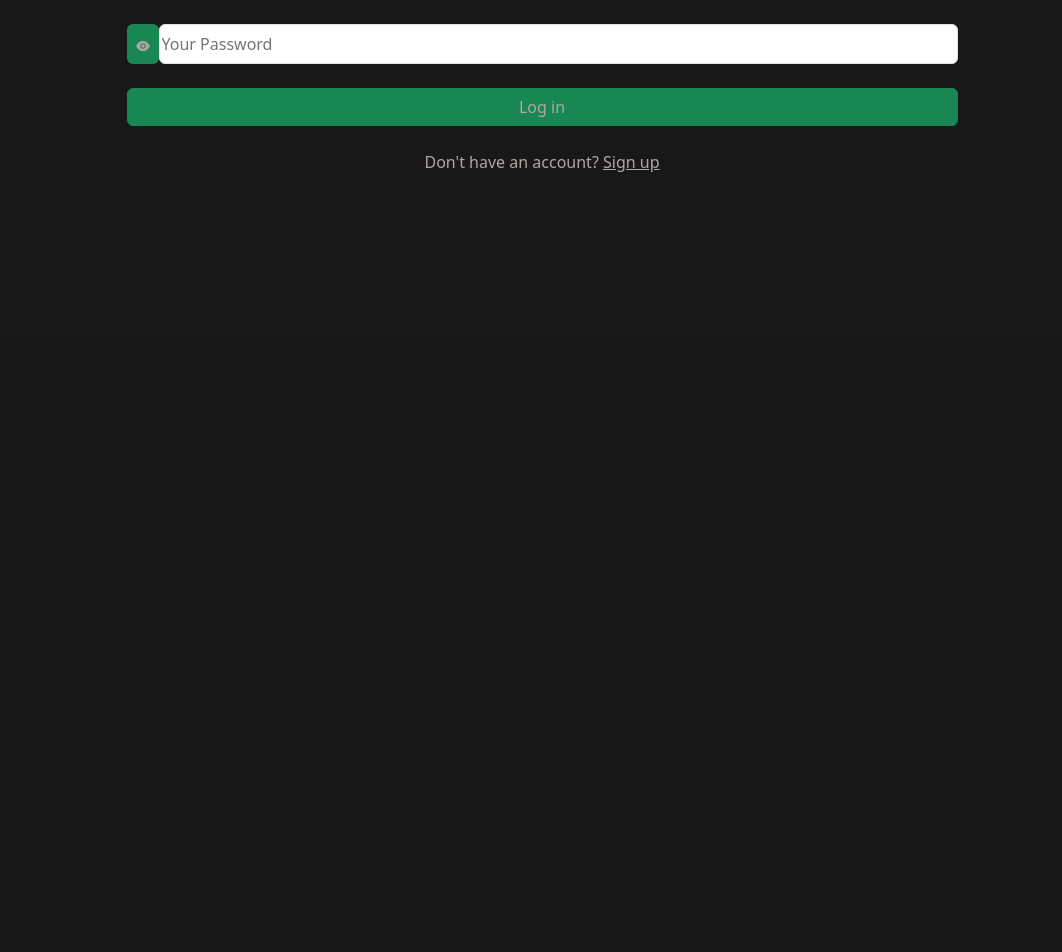
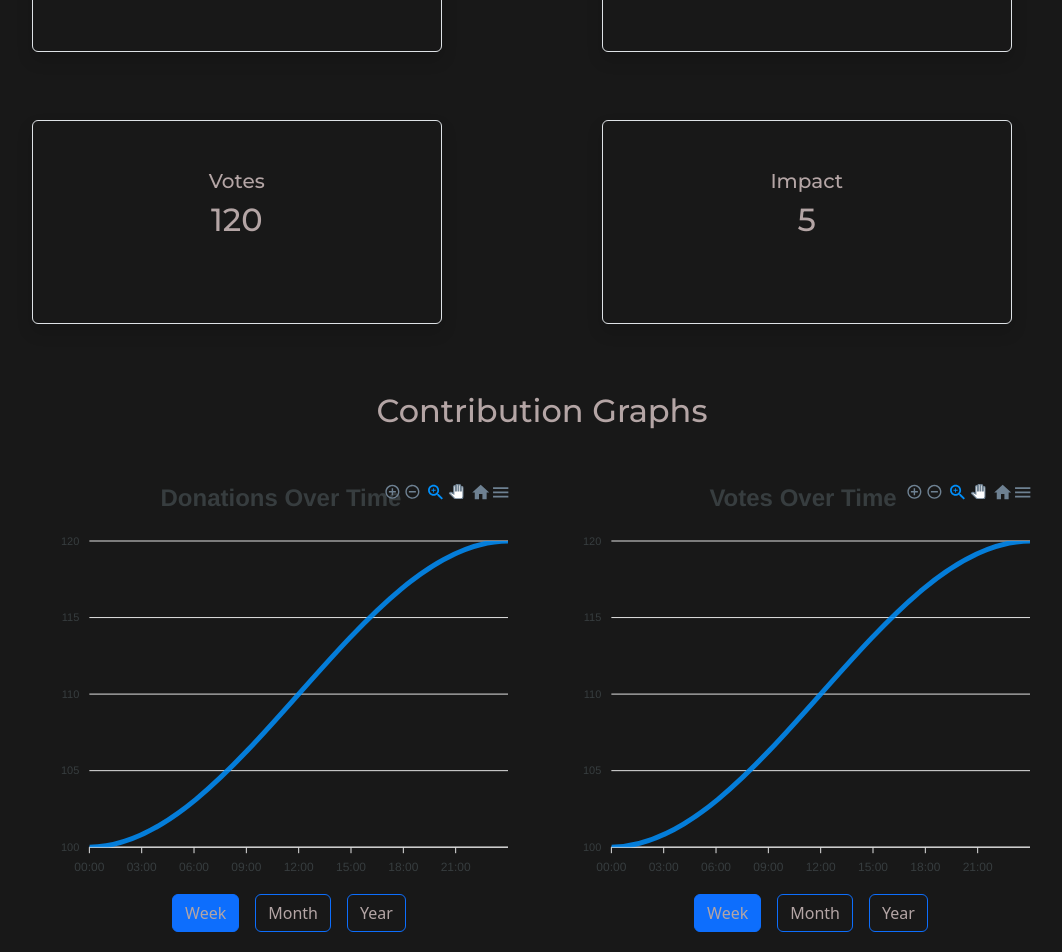
Before and after one commit to fierylion/AidReach_Frontend, a React (Vite) app: page /donor in a window 1280 px wide. Before the commit this address led to /login. Shown: the part 460-1412 px from the top of the page, without its empty margins (98-1160 px from the left). Before the commit the page ends 800 px from the top, so only its background shows below. Built offline with nearby package versions, Linux system fonts and the light colour scheme.

Commit message:
registration part complete

```diff
--- a/package.json
+++ b/package.json
@@ -13,9 +13,11 @@
     "@hookform/resolvers": "^3.2.0",
     "@popperjs/core": "^2.11.8",
     "@react-icons/all-files": "^4.1.0",
+    "apexcharts": "^3.41.1",
     "bootstrap": "^5.3.1",
     "jquery": "^3.7.0",
     "react": "^18.2.0",
+    "react-apexcharts": "^1.4.1",
     "react-country-region-selector": "^3.6.1",
     "react-countup": "^6.4.2",
     "react-dom": "^18.2.0",
--- a/src/Routes.jsx
+++ b/src/Routes.jsx
@@ -19,9 +19,9 @@ const RoutesPage = () => {
           <Route
             path='/donor'
             element={
-              <ProtectedRoute>
+
                 <DonorPage />
-              </ProtectedRoute>
+
             }
           />
 
--- /dev/null
+++ b/src/components/DonorComponents/Graphs.jsx
@@ -0,0 +1,16 @@
+import React from 'react'
+import SingleGraph from './SingleGraph' // Make sure to provide the correct path
+
+const Graphs = () => {
+  return (
+    <section className='m-5'>
+      <h2 className='text-center my-4'>Contribution Graphs</h2>
+      <div className='row'>
+        <SingleGraph type='donations' />
+        <SingleGraph type='votes' />
+      </div>
+    </section>
+  )
+}
+
+export default Graphs
--- /dev/null
+++ b/src/components/DonorComponents/SingleGraph.jsx
@@ -0,0 +1,109 @@
+import React, { useState } from 'react'
+import Chart from 'react-apexcharts'
+
+const SingleGraph = ({ type, chartData }) => {
+  const [timePeriod, setTimePeriod] = useState('week')
+  const week = [
+    { x: new Date('2023-08-01T00:00:00').getTime(), y: 100 },
+    { x: new Date('2023-08-02T00:00:00').getTime(), y: 120 },
+    // ... more data points for the week
+  ]
+  const month = [
+    { x: new Date('2023-08-01T00:00:00').getTime(), y: 1000 },
+    { x: new Date('2023-08-02T00:00:00').getTime(), y: 1100 },
+    // ... more data points for the month
+  ]
+  const year = [
+    { x: new Date('2023-01-01T00:00:00').getTime(), y: 12000 },
+    { x: new Date('2023-02-01T00:00:00').getTime(), y: 12500 },
+    // ... more data points for the year
+  ]
+  if (!(week && month && year)) {
+    return <h1>Loading......</h1>
+  }
+
+  const determineTimeFormat = () => {
+    switch (timePeriod) {
+      case 'week':
+        return week
+      case 'month':
+        return month
+      case 'year':
+        return year
+      default:
+        return week
+    }
+  }
+
+  const options = {
+    title: {
+      text: `${type === 'votes' ? 'Votes' : 'Donations'} Over Time`,
+      align: 'center',
+      style: {
+        fontSize: '24px',
+      },
+    },
+    stroke: {
+  curve: 'smooth',
+    },
+    chart: {
+      id: `${type}-chart`,
+      animation: {
+        speed: 1300,
+      },
+    },
+    xaxis: {
+      type: 'datetime',
+      labels: {
+        datetimeUTC: false,
+      },
+      tooltip: {
+        x: {
+          format: 'MMM dd HH:mm',
+        },
+      },
+    },
+  }
+
+  const series = [
+    {
+      name: type === 'votes' ? 'Votes' : 'Donations',
+      data: determineTimeFormat(),
+    },
+  ]
+
+  return (
+    <div className='col-md-6 p-4'>
+
+      <Chart options={options} series={series} type='line' height={400} />
+      <div className='ms-3 text-center'>
+        <button
+          className={`btn mx-2 ${
+            timePeriod === 'week' ? 'btn-primary' : 'btn-outline-primary'
+          }`}
+          onClick={() => setTimePeriod('week')}
+        >
+          Week
+        </button>
+        <button
+          className={`btn mx-2 ${
+            timePeriod === 'month' ? 'btn-primary' : 'btn-outline-primary'
+          }`}
+          onClick={() => setTimePeriod('month')}
+        >
+          Month
+        </button>
+        <button
+          className={`btn mx-2 ${
+            timePeriod === 'year' ? 'btn-primary' : 'btn-outline-primary'
+          }`}
+          onClick={() => setTimePeriod('year')}
+        >
+          Year
+        </button>
+      </div>
+    </div>
+  )
+}
+
+export default SingleGraph
--- /dev/null
+++ b/src/components/DonorComponents/Summary.jsx
@@ -0,0 +1,27 @@
+import React from 'react'
+
+const Summary = () => {
+  return (
+    <section>
+      <div className='row'>
+        <SingleSummary name={'Amount Donated'} amount={'100000 f'}/>
+        <SingleSummary name={'Level'} amount={'5'}/>
+        <SingleSummary name={'Votes'} amount={120}/>
+        <SingleSummary name={'Impact'} amount={5}/>
+
+      </div>
+    </section>
+  )
+}
+const SingleSummary =({name, amount})=>{
+ return (
+   <div className='col-sm-6  '>
+     <div className='m-5 text-center border h-75 w-75 shadow rounded p-5'>
+       <h5 className='text-capitalize'>{name}</h5>
+       <h2 className='text-center'>{amount}</h2>
+     </div>
+   </div>
+ )
+}
+
+export default Summary
--- /dev/null
+++ b/src/components/DonorComponents/index.jsx
@@ -0,0 +1,3 @@
+import Summary from "./Summary";
+import Graphs from "./Graphs";
+export {Summary, Graphs}
--- a/src/pages/Donor.jsx
+++ b/src/pages/Donor.jsx
@@ -1,8 +1,18 @@
 import React from 'react'
+import { Summary,Graphs } from '../components/DonorComponents'
 
 const Donor = () => {
   return (
-    <div>Donor</div>
+    <main className='container'>
+    <div className='m-4'>
+    <h3>Welcome Back,</h3>
+    <h5>Daniel</h5>
+    <small>Preview your summary</small>
+
+    </div>
+    <Summary/>
+    <Graphs/>
+    </main>
   )
 }
 
```
Also changed, not shown: 1 other file (tests, documents, lock files or other folders).
